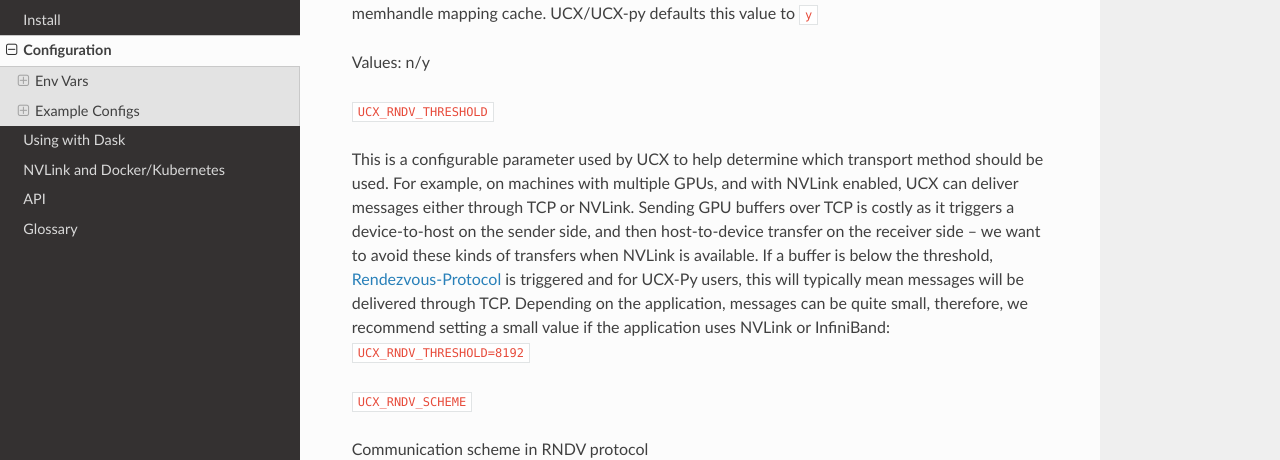
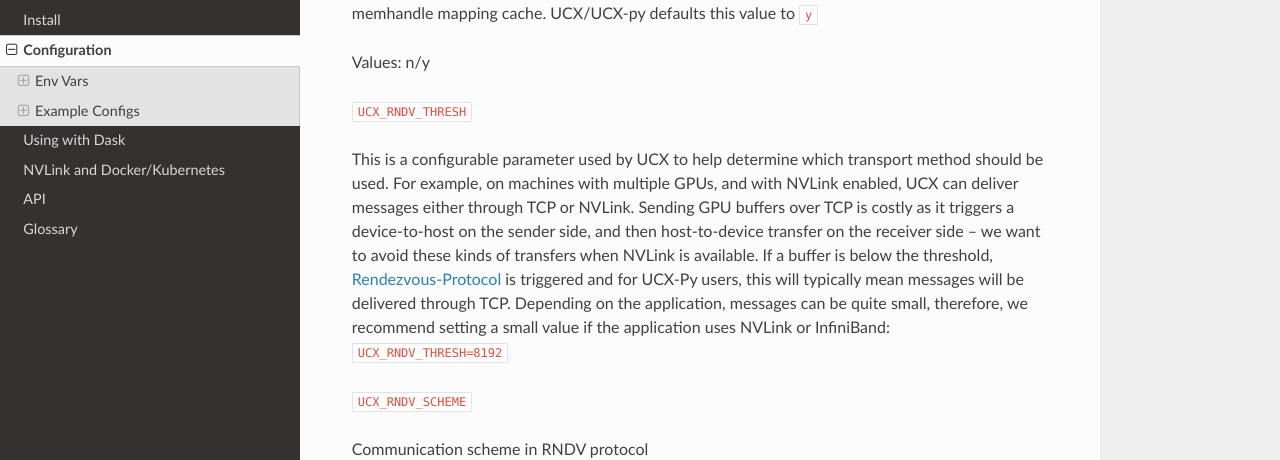
Before and after one commit to rapidsai/ucx-py, a Sphinx documentation site: the page built from docs/source/configuration.rst, in a window 1280 px wide and 900 px high, scrolled down 1147 px. Shown: the part 155-615 px from the top of the window. Built offline with Sphinx 7.4.7 and the Read the Docs theme 2.0.0, drawn with Linux system fonts in a browser that asks for light colours.

Commit message:
Correct environment variable name

```diff
--- a/docs/source/configuration.rst
+++ b/docs/source/configuration.rst
@@ -53,9 +53,9 @@
 
 Values: n/y
 
-``UCX_RNDV_THRESHOLD``
+``UCX_RNDV_THRESH``
 
-This is a configurable parameter used by UCX to help determine which transport method should be used.  For example, on machines with multiple GPUs, and with NVLink enabled, UCX can deliver messages either through TCP or NVLink.  Sending GPU buffers over TCP is costly as it triggers a device-to-host on the sender side, and then host-to-device transfer on the receiver side --  we want to avoid these kinds of transfers when NVLink is available.  If a buffer is below the threshold, `Rendezvous-Protocol <https://github.com/openucx/ucx/wiki/Rendezvous-Protocol>`_ is triggered and for UCX-Py users, this will typically mean messages will be delivered through TCP.  Depending on the application, messages can be quite small, therefore, we recommend setting a small value if the application uses NVLink or InfiniBand: ``UCX_RNDV_THRESHOLD=8192``
+This is a configurable parameter used by UCX to help determine which transport method should be used.  For example, on machines with multiple GPUs, and with NVLink enabled, UCX can deliver messages either through TCP or NVLink.  Sending GPU buffers over TCP is costly as it triggers a device-to-host on the sender side, and then host-to-device transfer on the receiver side --  we want to avoid these kinds of transfers when NVLink is available.  If a buffer is below the threshold, `Rendezvous-Protocol <https://github.com/openucx/ucx/wiki/Rendezvous-Protocol>`_ is triggered and for UCX-Py users, this will typically mean messages will be delivered through TCP.  Depending on the application, messages can be quite small, therefore, we recommend setting a small value if the application uses NVLink or InfiniBand: ``UCX_RNDV_THRESH=8192``
 
 
 ``UCX_RNDV_SCHEME``
```
